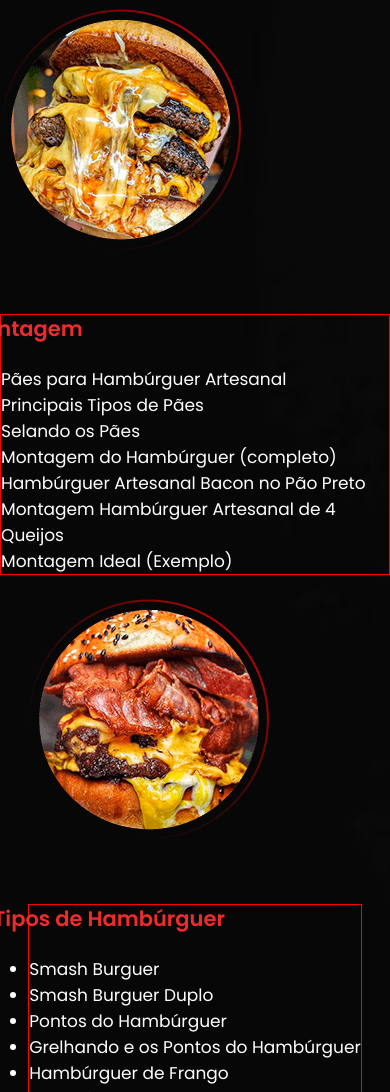
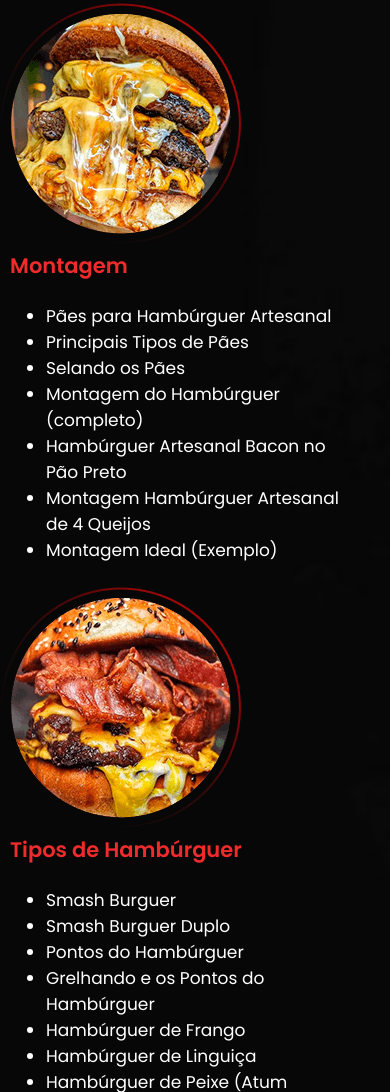
Before and after one commit to JoeSeraphy/presell-hamburguer-artesanal, a plain HTML site: page index.html in a window 390 px wide. Shown: the part 6195-7287 px from the top of the page. Drawn offline with Linux system fonts and the light colour scheme.

Commit message:
responsivo atualizado

```diff
--- a/style/resposive.css
+++ b/style/resposive.css
@@ -122,16 +122,30 @@
   }
 
   .container2 .flex {
-    display: grid;
-    justify-content: center;
-    align-items: center;
+    display: block;
   }
 
+  .container2 .flex img {
+    margin: 0 auto;
+  }
+
+  .container2 .flex .list {
+    margin: 8px;
+    padding: 0 38px;
+  }
   .container2 .flex .list .textRed {
     font-size: 21px;
     padding-top: 0;
   }
   .container2 .text .title2 {
+    font-size: 21px;
+  }
+
+  .container3 .text {
+    width: 370px;
+  }
+
+  .container3 .text .title {
     font-size: 21px;
   }
 
@@ -149,6 +163,9 @@
     justify-content: center;
   }
 
+  .container4 .text {
+    width: 370px;
+  }
   .container4 .text .title {
     font-size: 21px;
   }
--- a/style/style.css
+++ b/style/style.css
@@ -231,7 +231,6 @@ p {
 .container2 .flex .list {
   color: #fff;
   font-size: 17px;
-  border: 1px red solid;
 }
 
 .container2 .text .title2 {
```
